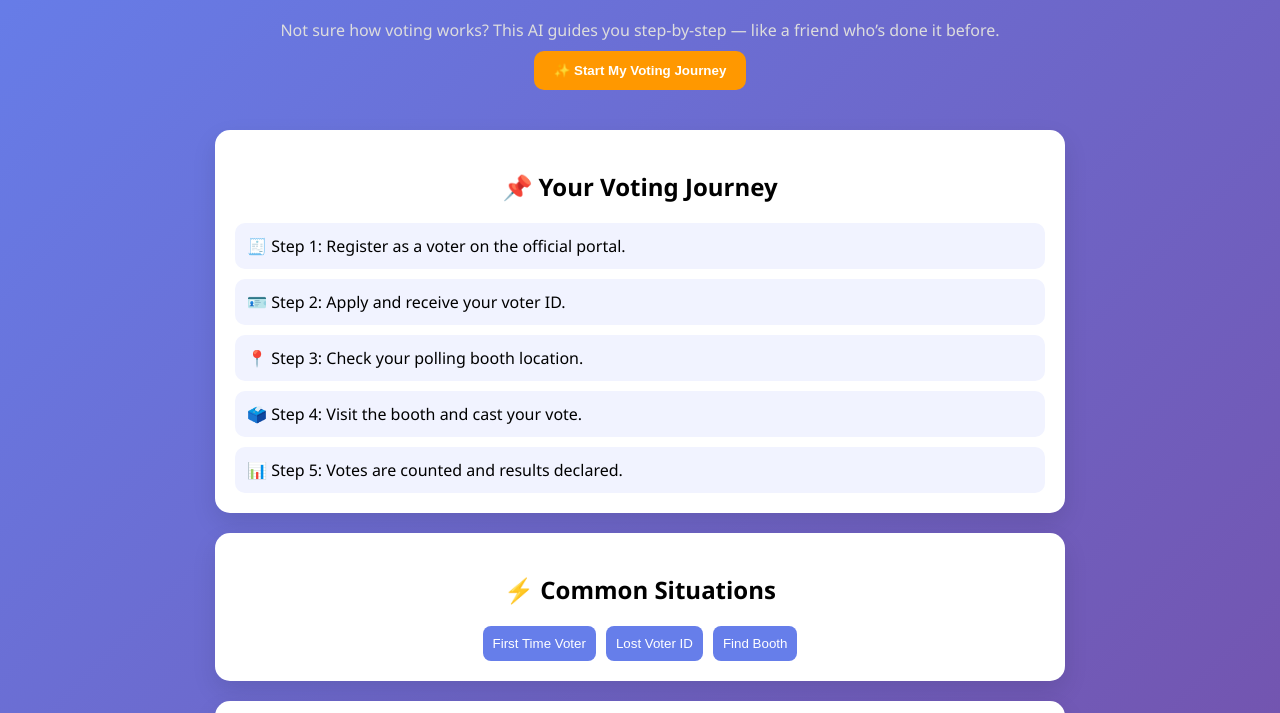
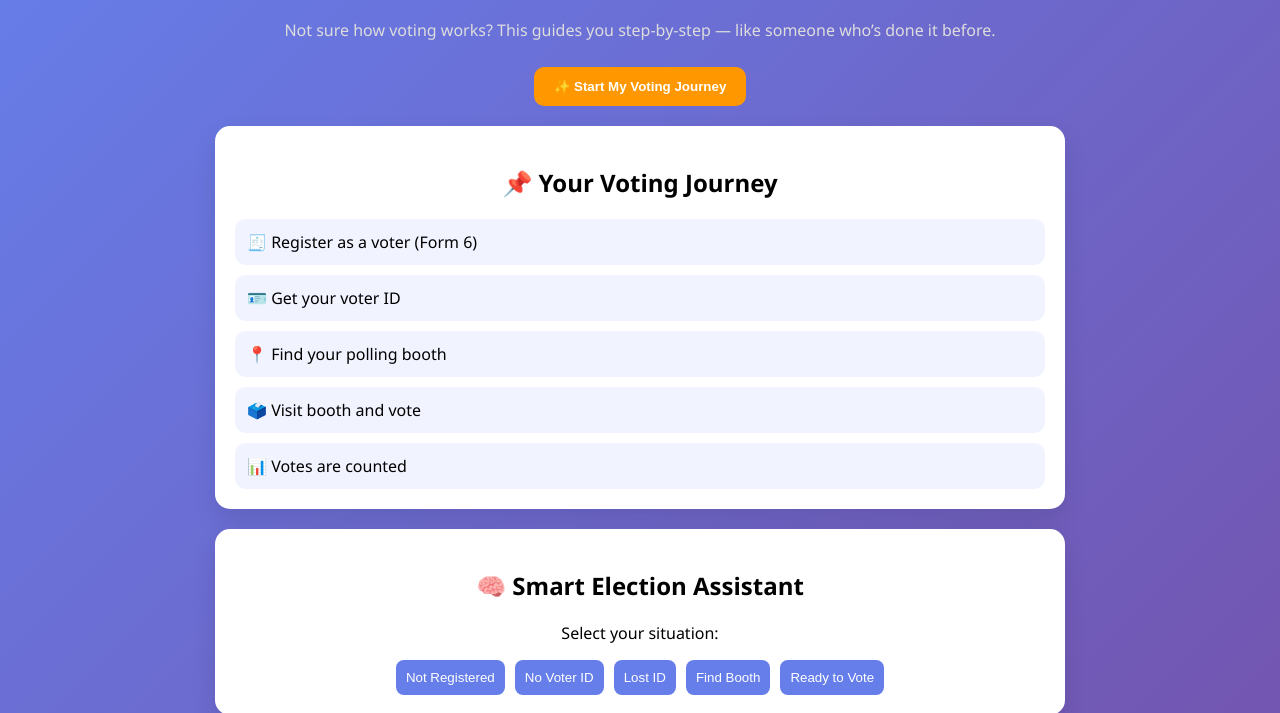
Before and after one commit to suhanikri/election-guide-ai, a plain HTML site: page index.html in a window 1280 px wide. Both pictures are taken after a click on the button "✨ Start My Voting Journey". Shown: the part 87-800 px from the top of the page. Drawn offline with Linux system fonts and the light colour scheme.

Commit message:
Final submission - decision based election assistant

```diff
--- a/index.html
+++ b/index.html
@@ -12,34 +12,38 @@
 
         <h1>🗳️ Election Guide AI</h1>
         <p class="subtitle">
-            Not sure how voting works? This AI guides you step-by-step — like a friend who’s done it before.
+            Not sure how voting works? This guides you step-by-step — like someone who’s done it before.
         </p>
 
+        <!-- START JOURNEY -->
         <button class="start-btn" onclick="startJourney()">✨ Start My Voting Journey</button>
 
-        <!-- Journey Section -->
         <div id="journeyBox" class="card hidden">
             <h2>📌 Your Voting Journey</h2>
             <div id="journeySteps"></div>
         </div>
 
-        <!-- Scenarios -->
+        <!-- DECISION ENGINE -->
         <div class="card">
-            <h2>⚡ Common Situations</h2>
+            <h2>🧠 Smart Election Assistant</h2>
+            <p>Select your situation:</p>
+
             <div class="quick-buttons">
-                <button onclick="handleScenario('first')">First Time Voter</button>
-                <button onclick="handleScenario('lost')">Lost Voter ID</button>
-                <button onclick="handleScenario('booth')">Find Booth</button>
+                <button onclick="decision('not_registered')">Not Registered</button>
+                <button onclick="decision('no_id')">No Voter ID</button>
+                <button onclick="decision('lost_id')">Lost ID</button>
+                <button onclick="decision('booth')">Find Booth</button>
+                <button onclick="decision('vote')">Ready to Vote</button>
             </div>
         </div>
 
-        <!-- Chat -->
+        <!-- CHAT -->
         <div class="card">
             <h2>💬 Ask Election AI</h2>
             <div id="chatBox" class="chat-box"></div>
 
             <div class="input-area">
-                <input type="text" id="userInput" placeholder="Ask anything about elections...">
+                <input type="text" id="userInput" placeholder="Ask anything..." aria-label="Ask about elections">
                 <button onclick="askAI()">Send</button>
             </div>
         </div>
--- a/script.js
+++ b/script.js
@@ -1,11 +1,4 @@
-const steps = [
-    "🧾 Step 1: Register as a voter on the official portal.",
-    "🪪 Step 2: Apply and receive your voter ID.",
-    "📍 Step 3: Check your polling booth location.",
-    "🗳️ Step 4: Visit the booth and cast your vote.",
-    "📊 Step 5: Votes are counted and results declared."
-];
-
+// -------- CHAT SYSTEM --------
 function addMessage(text, sender) {
     const chatBox = document.getElementById("chatBox");
     const msg = document.createElement("div");
@@ -18,8 +11,17 @@ function addMessage(text, sender) {
 }
 
 window.onload = function () {
-    addMessage("👋 Hi! I’ll help you understand the election process step-by-step.", "bot");
+    addMessage("👋 Hi! I’ll guide you through the election process. Try the smart assistant above.", "bot");
 };
+
+// -------- JOURNEY --------
+const steps = [
+    "🧾 Register as a voter (Form 6)",
+    "🪪 Get your voter ID",
+    "📍 Find your polling booth",
+    "🗳️ Visit booth and vote",
+    "📊 Votes are counted"
+];
 
 function startJourney() {
     const box = document.getElementById("journeyBox");
@@ -28,32 +30,77 @@ function startJourney() {
     box.classList.remove("hidden");
     container.innerHTML = "";
 
-    steps.forEach((step, index) => {
+    steps.forEach((step, i) => {
         setTimeout(() => {
             const div = document.createElement("div");
             div.className = "step";
             div.innerText = step;
             container.appendChild(div);
-        }, index * 700);
+        }, i * 600);
     });
 
-    addMessage("✨ I've started your voting journey above. Follow the steps!", "bot");
+    addMessage("✨ Your step-by-step journey is shown above.", "bot");
 }
 
-function handleScenario(type) {
-    let reply = "";
+// -------- DECISION ENGINE --------
+function decision(type) {
+    let flow = [];
 
-    if (type === "first") {
-        reply = "🎉 First-time voter? Just follow: Register → Get ID → Check booth → Vote!";
-    } else if (type === "lost") {
-        reply = "🔁 Lost your voter ID? You can use alternative ID or download e-EPIC.";
-    } else if (type === "booth") {
-        reply = "📍 Use your voter ID on official portals to find your polling booth.";
+    if (type === "not_registered") {
+        flow = [
+            "🧾 Go to registration portal",
+            "🔗 https://voterportal.eci.gov.in/",
+            "📄 Fill Form 6",
+            "📌 Submit documents",
+            "⏳ Wait for approval"
+        ];
     }
 
-    addMessage(reply, "bot");
+    else if (type === "no_id") {
+        flow = [
+            "🪪 Apply for voter ID",
+            "🔗 https://voterportal.eci.gov.in/",
+            "📥 Download e-EPIC"
+        ];
+    }
+
+    else if (type === "lost_id") {
+        flow = [
+            "🔁 Download e-EPIC",
+            "🔗 https://voterportal.eci.gov.in/",
+            "🆔 Carry alternate ID"
+        ];
+    }
+
+    else if (type === "booth") {
+        flow = [
+            "📍 Find your polling booth",
+            "🔗 https://electoralsearch.eci.gov.in/",
+            "🗺️ Opening map..."
+        ];
+        openMap();
+    }
+
+    else if (type === "vote") {
+        flow = [
+            "🗳️ Carry valid ID",
+            "📍 Visit assigned booth",
+            "✅ Follow EVM process",
+            "🎉 Vote completed"
+        ];
+    }
+
+    flow.forEach((step, i) => {
+        setTimeout(() => addMessage(step, "bot"), i * 500);
+    });
 }
 
+// -------- GOOGLE MAP --------
+function openMap() {
+    window.open("https://www.google.com/maps/search/polling+booth+near+me");
+}
+
+// -------- CHAT LOGIC --------
 function askAI() {
     const input = document.getElementById("userInput");
     const text = input.value.toLowerCase();
@@ -66,18 +113,20 @@ function askAI() {
     let reply = "";
 
     if (text.includes("register")) {
-        reply = "You can register online using Form 6 on the Election Commission website.";
-    } else if (text.includes("voter id")) {
-        reply = "Apply for a voter ID or download your e-EPIC online.";
-    } else if (text.includes("booth")) {
-        reply = "Check your polling booth using your voter ID.";
-    } else if (text.includes("vote")) {
-        reply = "Visit your polling booth on election day and cast your vote.";
-    } else {
-        reply = "Try asking about registration, voter ID, or voting process.";
+        reply = "🧾 Register here: https://voterportal.eci.gov.in/";
+    }
+    else if (text.includes("voter id")) {
+        reply = "🪪 Apply/download here: https://voterportal.eci.gov.in/";
+    }
+    else if (text.includes("booth")) {
+        reply = "📍 Find booth: https://electoralsearch.eci.gov.in/";
+    }
+    else if (text.includes("documents")) {
+        reply = "🆔 Use Aadhaar, PAN, Passport or other valid ID.";
+    }
+    else {
+        reply = "Use the Smart Assistant above for step-by-step help.";
     }
 
-    setTimeout(() => {
-        addMessage(reply, "bot");
-    }, 600);
+    setTimeout(() => addMessage(reply, "bot"), 500);
 }
--- a/style.css
+++ b/style.css
@@ -17,10 +17,10 @@ h1 {
 
 .subtitle {
     color: #ddd;
-    margin-bottom: 10px;
 }
 
 .start-btn {
+    margin-top: 10px;
     padding: 12px 20px;
     background: #ff9800;
     border: none;
@@ -28,7 +28,6 @@ h1 {
     color: white;
     font-weight: bold;
     cursor: pointer;
-    margin-bottom: 20px;
 }
 
 .card {
@@ -43,7 +42,6 @@ h1 {
     display: none;
 }
 
-/* Journey */
 #journeySteps {
     display: grid;
     gap: 10px;
@@ -56,9 +54,9 @@ h1 {
     text-align: left;
 }
 
-/* Buttons */
 .quick-buttons {
     display: flex;
+    flex-wrap: wrap;
     justify-content: center;
     gap: 10px;
 }
@@ -72,7 +70,7 @@ h1 {
     cursor: pointer;
 }
 
-/* Chat */
+/* CHAT */
 .chat-box {
     height: 300px;
     overflow-y: auto;
```
Also changed, not shown: 1 other file.
